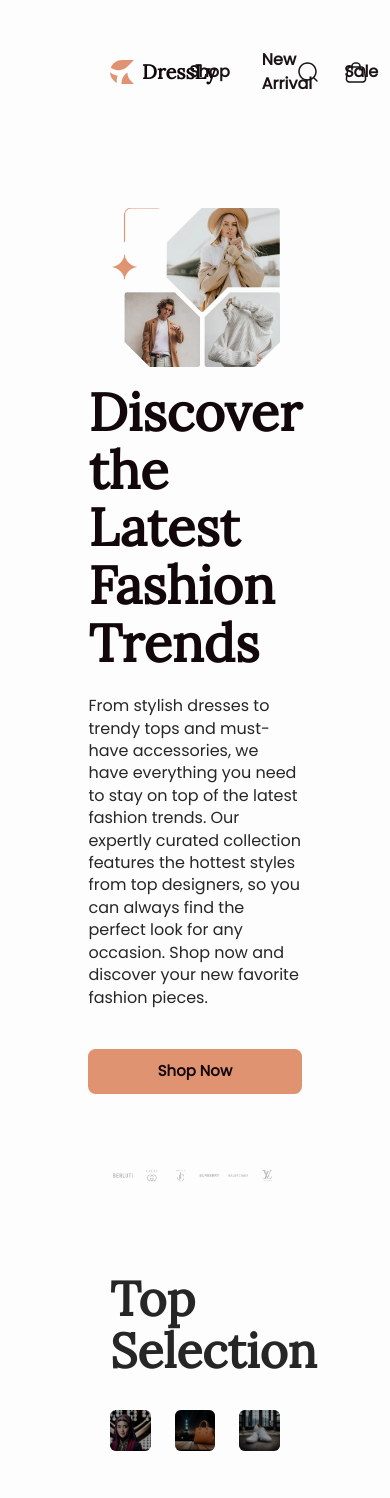
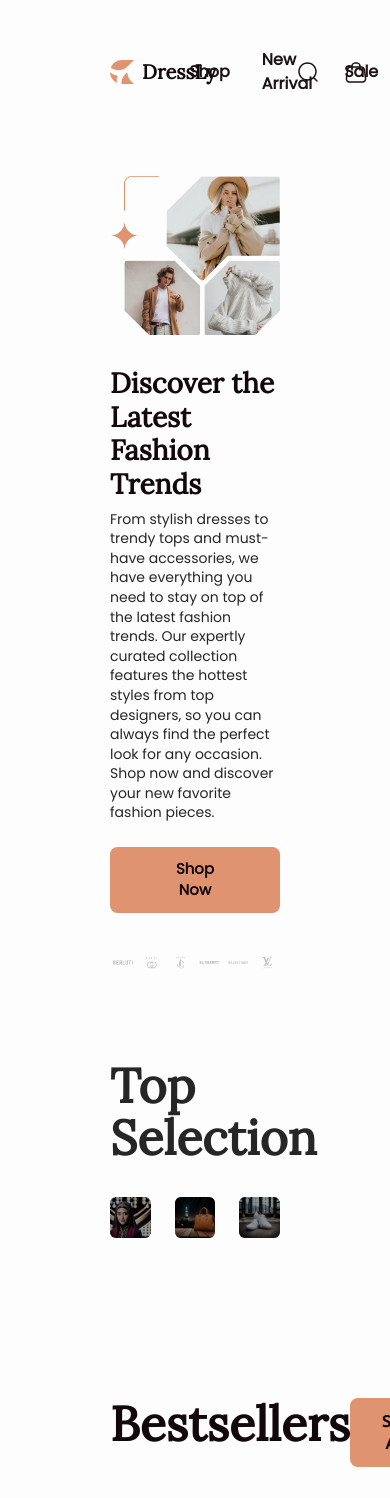
Before and after one commit to yogyy/DressLy, a Vue app: page / in a window 390 px wide. Shown: the top 1498 px of the page. Built offline with nearby package versions, Linux system fonts and the light colour scheme.

Commit message:
fix: change image hero

```diff
--- a/src/components/hero.vue
+++ b/src/components/hero.vue
@@ -1,14 +1,20 @@
-<script setup lang="ts"></script>
-
 <template>
-  <div class="py-16 flex gap-4 items-center px-0 flex-col md:flex-row-reverse">
+  <div
+    class="flex flex-col items-center gap-8 px-0 py-8 md:flex-row-reverse xl:gap-4 xl:py-16"
+  >
     <div class="flex-1">
       <img src="/img-hero.webp" alt="hero iamge" />
     </div>
-    <div class="flex-1 flex flex-col gap-10">
-      <div class="flex flex-col gap-6">
-        <h1 class="texthero title">Discover the Latest Fashion Trends</h1>
-        <p class="text-base leading-[140%] font-medium">
+    <div class="flex flex-1 flex-col gap-6 xl:gap-10">
+      <div class="flex flex-col gap-2 sm:gap-6">
+        <h1
+          class="font-serif text-[28px] font-semibold leading-[120%] text-[#12070b] xl:text-[52.37px] xl:leading-[110%]"
+        >
+          Discover the Latest Fashion Trends
+        </h1>
+        <p
+          class="text-[14px] font-medium leading-[140%] text-[#262626] sm:text-base"
+        >
           From stylish dresses to trendy tops and must-have accessories, we have
           everything you need to stay on top of the latest fashion trends. Our
           expertly curated collection features the hottest styles from top
@@ -16,22 +22,15 @@
           Shop now and discover your new favorite fashion pieces.
         </p>
       </div>
-      <button class="px-12 py-3 font-bold">Shop Now</button>
+      <button class="w-full px-12 py-3 font-bold sm:max-w-[286px]">
+        Shop Now
+      </button>
     </div>
   </div>
 </template>
 
 <style scoped>
-.texthero.title {
-  color: #12070b;
-  font-size: 52.37px;
-  line-height: 110%;
-  font-family: 'Lora';
-  font-weight: 600;
-}
-
 button {
-  max-width: 286px;
   border-radius: 7.48px;
   line-height: 140%;
   background-color: #e09370;
```
Also changed, not shown: public/img-hero.webp.
